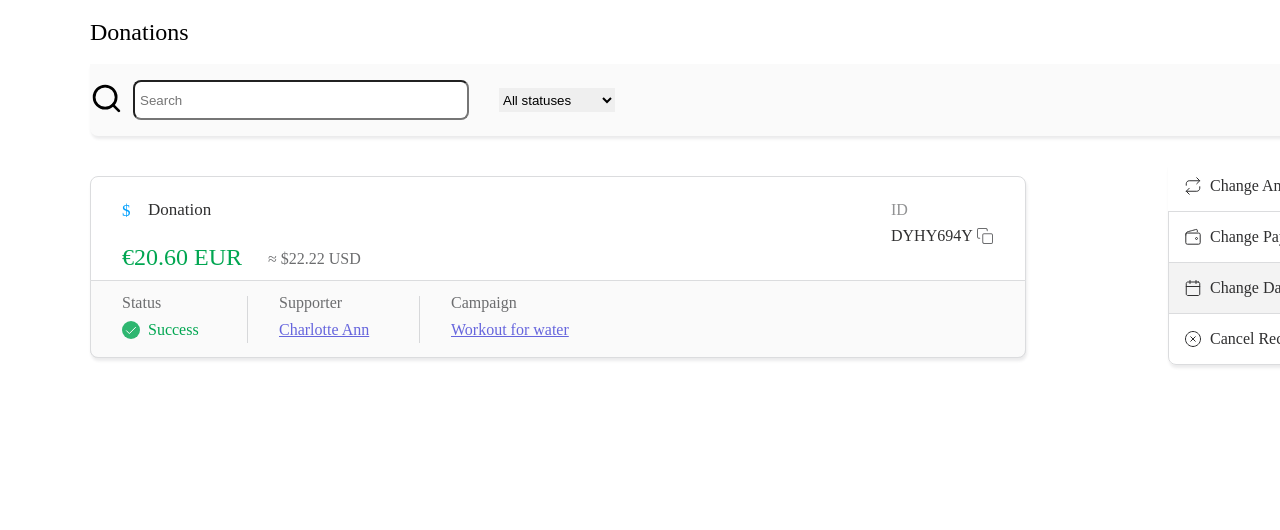
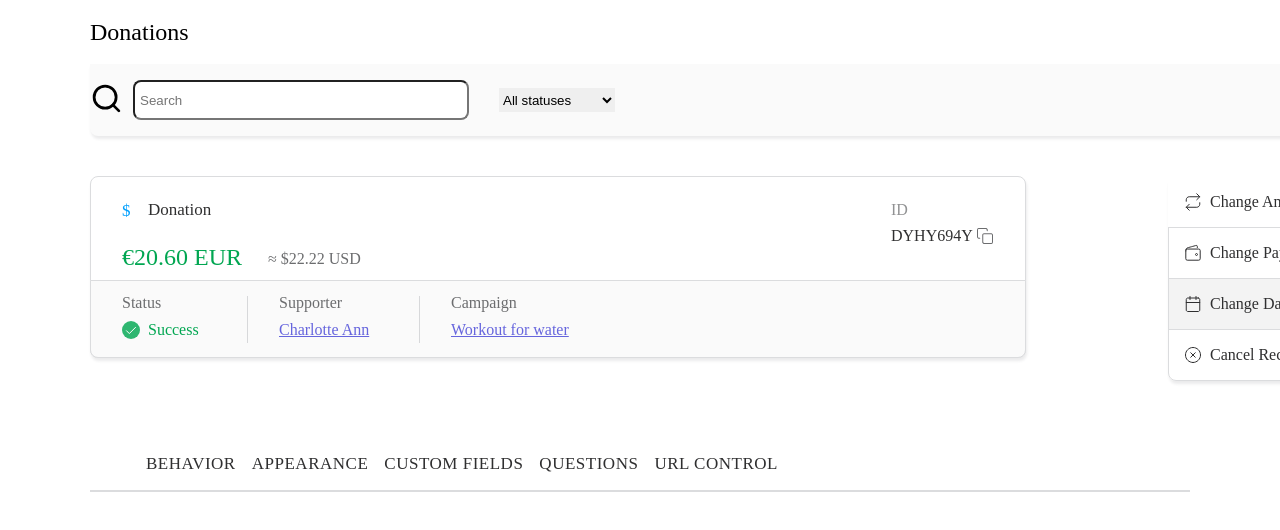
Before and after one commit to Muslimov-Khasan/dashboard-currency, a React (Create React App) app: page / in a window 1280 px wide. Shown: the top 530 px of the page. Built offline with nearby package versions, Linux system fonts and the light colour scheme.

Commit message:
create navbar

```diff
--- a/src/App.css
+++ b/src/App.css
@@ -5,7 +5,7 @@
 body {
   padding: 0;
   margin: 0;
-	background-color: linear-gradient(0deg, #FFFFFF, #FFFFFF);
+  background-color: linear-gradient(0deg, #ffffff, #ffffff);
 }
 .contianer {
   max-width: 1140px;
@@ -19,10 +19,9 @@
 }
 
 :root {
-
   /* fonts */
-  	--font-source-code-pro: 'Source Code Pro';
-  	--font-work-sans: 'Work Sans';
+  --font-source-code-pro: "Source Code Pro";
+  --font-work-sans: "Work Sans";
 
   /* font sizes */
   --font-size-base: 16px;
--- a/src/App.js
+++ b/src/App.js
@@ -1,12 +1,16 @@
 import './App.css';
 import { Header } from './components/header/header';
-import Main from './components/main/main';
+import Navbar from './components/Navbar/Navbar';
+import Supporter from './components/Supporter/Supporter';
 
 function App() {
   return (
     <div className="App">
       <Header/>
-      <Main/>
+      <main>
+      <Supporter/>
+      <Navbar/>
+      </main>
     </div>
   );
 }
--- /dev/null
+++ b/src/components/Navbar/Navbar.css
@@ -0,0 +1,17 @@
+.nav {
+  border-bottom: 2px solid #dbdcde;
+}
+
+.nav-list {
+  display: flex;
+  list-style-type: none;
+}
+
+.nav-item {
+  margin-left: 16px;
+  font-size: 17px;
+  letter-spacing: 0.03em;
+  line-height: 20px;
+  color: #2f2f30;
+  text-transform: uppercase;
+}
--- /dev/null
+++ b/src/components/Navbar/Navbar.jsx
@@ -0,0 +1,20 @@
+import "./Navbar.css";
+const Navbar = () => {
+  return (
+    <>
+    <div className="contianer">
+        <nav className="nav">
+            <ul className="nav-list">
+                <li className="nav-item">Behavior</li>
+                <li className="nav-item">Appearance</li>
+                <li className="nav-item">Custom Fields</li>
+                <li className="nav-item">Questions</li>
+                <li className="nav-item">URL Control</li>
+            </ul>
+        </nav>
+    </div>
+    </>
+  );
+};
+
+export default Navbar;
--- a/src/components/main/main.css
+++ b/src/components/Supporter/Supporter.css
@@ -208,6 +208,8 @@
   color: var(--gray-80);
   font-family: var(--font-work-sans);
   transform: translateX(100px);
+  margin-bottom: 80px;
+
 }
 
 .contianer {
@@ -344,5 +346,6 @@
   text-align: left;
   font-size: 16px;
   color: #2f2f30;
+  list-style-type: none;
   font-family: "Work Sans";
 }
--- a/src/components/main/main.jsx
+++ b/src/components/Supporter/Supporter.jsx
@@ -1,4 +1,4 @@
-import "./main.css";
+import "./Supporter.css";
 import Check from "../../Assets/img/check.svg";
 import Copy from "../../Assets/img/copy.png";
 import Repeat from "../../Assets/img/repeat.svg";
@@ -6,11 +6,9 @@ import Circle from "../../Assets/img/circle.svg";
 import Wallet from "../../Assets/img/wallet.svg";
 import Calendar from "../../Assets/img/calendar.svg";
 
-const Main = () => {
+const Supporter = () => {
   return (
     <>
-    <main>
-
       <div className="contianer">
         <div className="inner-rectangle">
 
@@ -52,8 +50,8 @@ const Main = () => {
           </div>
         </div>
 
-        <div className="rectangle-container">
-          <div className="group-child6" />
+        <ul className="rectangle-container">
+          <li className="group-child6" />
           <div className="group-div">
             <div className="change-amount-parent">
               <div className="change-amount">Change Amount</div>
@@ -61,32 +59,31 @@ const Main = () => {
             </div>
           </div>
           <div className="rectangle-parent1">
-            <div className="group-child8" />
+            <li className="group-child8" />
             <div className="cancel-recurring-parent">
               <div className="change-amount">Cancel Recurring</div>
               <img className="repeat-icon" alt="" src={Circle} />
             </div>
           </div>
           <div className="rectangle-parent2">
-            <div className="group-child9" />
+            <li className="group-child9" />
             <div className="change-payment-method-parent">
               <div className="change-amount">Change Payment Method</div>
               <img className="repeat-icon" alt="" src={Wallet} />
             </div>
           </div>
           <div className="rectangle-parent3">
-            <div className="group-child10" />
+            <li className="group-child10" />
             <div className="change-date-parent">
               <div className="change-amount">Change Date</div>
               <img className="repeat-icon" alt="" src={Calendar} />
             </div>
           </div>
-        </div>
+        </ul>
         </div>
       </div>
-    </main>
     </>
   );
 };
 
-export default Main;
+export default Supporter;
```
Lines whose indentation alone changed are shown as unchanged.
